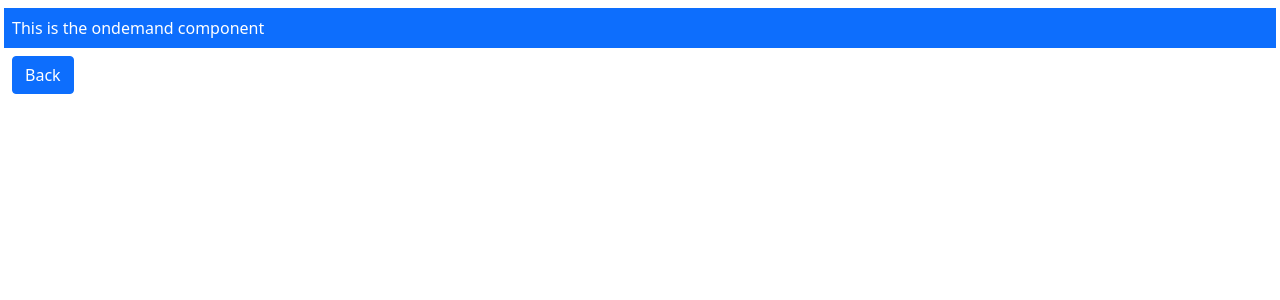
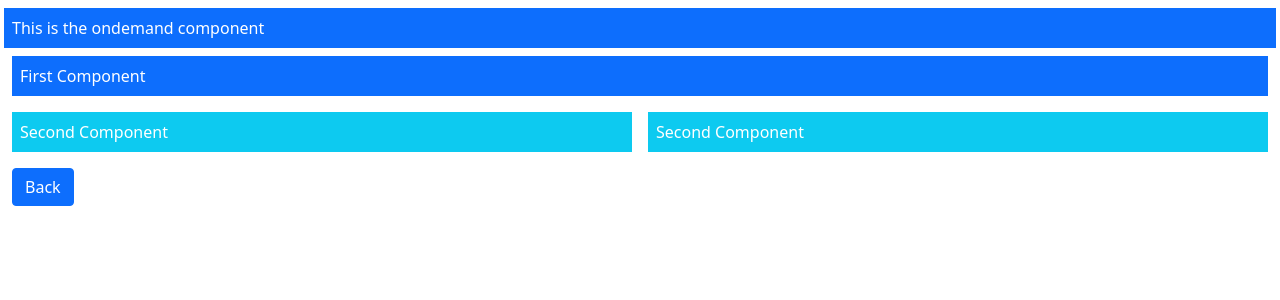
Before and after one commit to Kosteyyy/AP_example2, an Angular app: page /ondemand in a window 1280 px wide. Both pictures are taken after a click on the button "Да". Shown: the top 300 px of the page. Built offline with nearby package versions, Linux system fonts and the light colour scheme.

Commit message:
Несколько router-outlet с именами

```diff
--- /dev/null
+++ b/src/app/ondemand/first.component.ts
@@ -0,0 +1,12 @@
+import { Component, OnInit } from '@angular/core';
+
+@Component({
+    selector: 'first',
+    template: `<div class="bg-primary text-white p-2">First Component</div>`
+})
+
+export class FirstComponent implements OnInit {
+    constructor() { }
+
+    ngOnInit() { }
+}
--- a/src/app/ondemand/ondemand.component.html
+++ b/src/app/ondemand/ondemand.component.html
@@ -1,2 +1,18 @@
 <div class="bg-primary text-white p-2">This is the ondemand component</div>
+<div class="container-fluid">
+    <div class="row">
+        <div class="col-12 p-2">
+            <router-outlet></router-outlet>
+        </div>
+    </div>
+    <div class="row">
+        <div class="col-6 p-2">
+            <router-outlet name="left"></router-outlet>
+        </div>
+        <div class="col-6 p-2">
+            <router-outlet name="right"></router-outlet>
+        </div>
+    </div>
+
+</div>
 <button class="btn btn-primary m-2" routerLink="/" >Back</button>
--- a/src/app/ondemand/ondemand.module.ts
+++ b/src/app/ondemand/ondemand.module.ts
@@ -3,15 +3,25 @@
 import { OndemandComponent } from "./ondemand.component";
 import { CommonModule } from "@angular/common";
 import { RouterModule } from "@angular/router";
+import { FirstComponent } from "./first.component";
+import { SecondComponent } from "./second.component";
 
 let routing = RouterModule.forChild([
-    { path: "", component: OndemandComponent },
+    {
+        path: "",
+        component: OndemandComponent,
+        children: [
+            { outlet: "primary", path: "", component: FirstComponent },
+            { outlet: "left", path: "", component: SecondComponent },
+            { outlet: "right", path: "", component: SecondComponent },
+        ],
+    },
 ]);
 
 @NgModule({
     imports: [CommonModule, routing],
     exports: [OndemandComponent],
-    declarations: [OndemandComponent],
+    declarations: [OndemandComponent, FirstComponent, SecondComponent],
     providers: [],
 })
 export class OndemandModule {}
--- /dev/null
+++ b/src/app/ondemand/second.component.ts
@@ -0,0 +1,12 @@
+import { Component, OnInit } from '@angular/core';
+
+@Component({
+    selector: 'second',
+    template: `<div class="bg-info text-white p-2">Second Component</div>`
+})
+
+export class SecondComponent implements OnInit {
+    constructor() { }
+
+    ngOnInit() { }
+}
```
